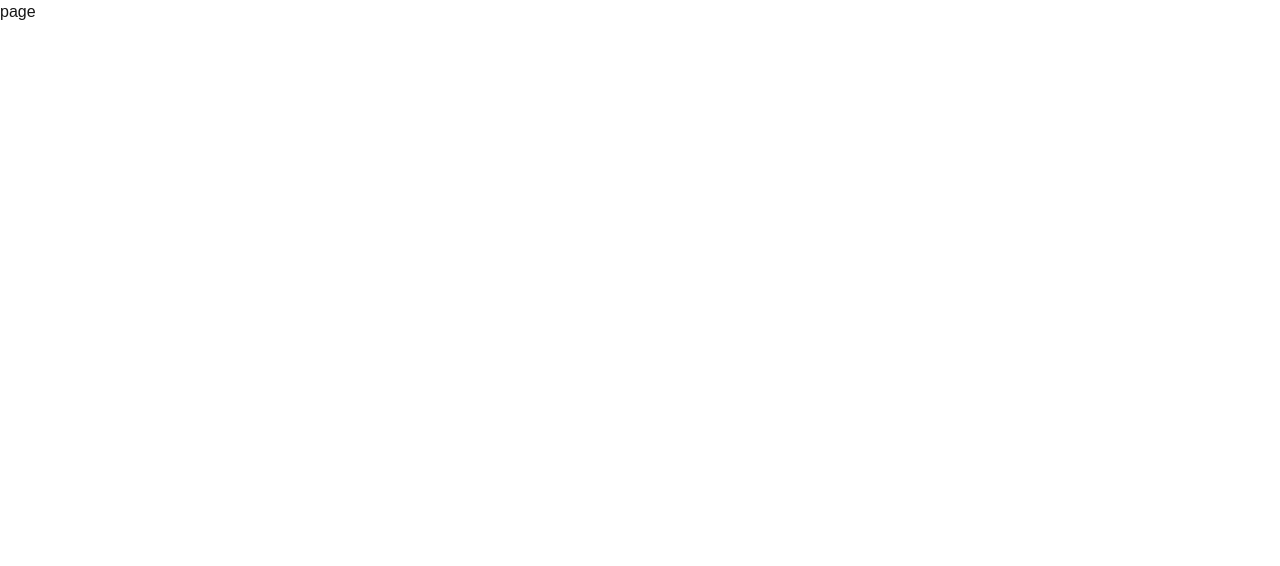
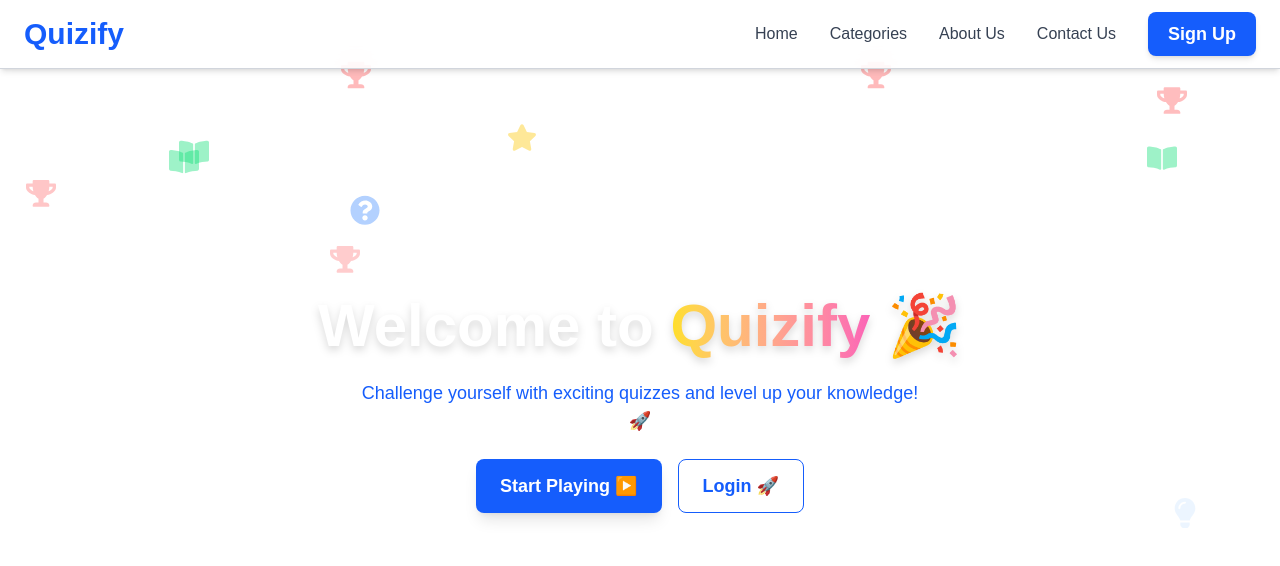
Before and after one commit to Guna-1527/final-quiz, a Next.js app: page / in a window 1280 px wide. Shown: the top 566 px of the page. Built offline with nearby package versions, Linux system fonts and the light colour scheme.

Commit message:
Adding navbar and hero sections

```diff
--- /dev/null
+++ b/src/app/components/Hero.tsx
@@ -0,0 +1,101 @@
+"use client";
+
+import { motion } from "framer-motion";
+import { useRouter } from "next/navigation";
+import { FaQuestionCircle, FaStar, FaLightbulb, FaTrophy, FaBookOpen } from "react-icons/fa";
+
+export default function Hero() {
+  const router = useRouter();
+
+  return (
+    <section className="relative w-full h-screen flex flex-col justify-center items-center bg-white overflow-hidden">
+      {/* Animated Falling Icons */}
+      <motion.div className="absolute inset-0 flex justify-center">
+        <FallingIcons />
+      </motion.div>
+
+      {/* Hero Text */}
+      <motion.h1
+        initial={{ opacity: 0, y: -50 }}
+        animate={{ opacity: 1, y: 0 }}
+        transition={{ duration: 1, ease: "easeOut" }}
+        className="text-6xl font-extrabold text-white text-center leading-tight drop-shadow-lg"
+      >
+        Welcome to <span className="bg-gradient-to-r from-yellow-300 to-pink-400 text-transparent bg-clip-text">Quizify</span> 🎉
+      </motion.h1>
+
+      {/* Subtext */}
+      <motion.p
+        initial={{ opacity: 0, y: 50 }}
+        animate={{ opacity: 1, y: 0 }}
+        transition={{ delay: 0.5, duration: 1, ease: "easeOut" }}
+        className="text-lg text-blue-600 mt-4 text-center max-w-xl"
+      >
+        Challenge yourself with exciting quizzes and level up your knowledge! 🚀
+      </motion.p>
+
+      {/* Buttons */}
+      <motion.div
+        initial={{ opacity: 0, y: 30 }}
+        animate={{ opacity: 1, y: 0 }}
+        transition={{ delay: 1, duration: 1, ease: "easeOut" }}
+        className="mt-6 flex gap-4"
+      >
+        <button
+          onClick={() => router.push("/auth/login")}
+          className="px-6 py-3 bg-blue-600 text-white font-semibold text-lg rounded-lg shadow-lg hover:bg-blue-700 transition cursor-pointer"
+        >
+          Start Playing ▶️
+        </button>
+        <button
+          onClick={() => router.push("/auth/login")}
+          className="px-6 py-3 border border-blue-600 text-blue-600 font-semibold text-lg rounded-lg hover:bg-blue-100 transition cursor-pointer"
+        >
+          Login 🚀
+        </button>
+      </motion.div>
+    </section>
+  );
+}
+
+// Animated Falling Icons
+function FallingIcons() {
+  const icons = [
+    <FaQuestionCircle size={30} className="text-blue-500" />,
+    <FaStar size={30} className="text-yellow-400" />,
+    <FaLightbulb size={30} className="text-blue-300" />,
+    <FaTrophy size={30} className="text-red-400" />,
+    <FaBookOpen size={30} className="text-green-400" />,
+  ];
+
+  return (
+    <div className="absolute w-full h-full pointer-events-none">
+      {Array(15)
+        .fill(0)
+        .map((_, index) => {
+          const randomX = Math.random() * 100; // Random X position
+          const randomDelay = Math.random() * 4; // Random start delay
+          const randomSize = Math.random() * 15 + 20; // Varying icon size
+          const randomDuration = Math.random() * 4 + 8; // Slower fall (8-12s)
+
+          return (
+            <motion.div
+              key={index}
+              className="absolute"
+              style={{ left: `${randomX}%`, top: "-5%" }}
+              initial={{ y: "-100vh", opacity: 1 }}
+              animate={{ y: "100vh", opacity: 0 }}
+              transition={{
+                duration: randomDuration,
+                delay: randomDelay,
+                repeat: Infinity,
+                ease: "easeOut",
+              }}
+            >
+              {icons[Math.floor(Math.random() * icons.length)]}
+            </motion.div>
+          );
+        })}
+    </div>
+  );
+}
--- /dev/null
+++ b/src/app/components/Navbar.tsx
@@ -0,0 +1,84 @@
+"use client";
+
+import Link from "next/link";
+import { useState } from "react";
+import { useRouter } from "next/navigation";
+import { FiMenu, FiX } from "react-icons/fi";
+
+const Navbar = () => {
+  const [menuOpen, setMenuOpen] = useState(false);
+  const router = useRouter();
+
+  const handleScroll = (e: React.MouseEvent<HTMLAnchorElement, MouseEvent>, sectionId: string) => {
+    e.preventDefault();
+    setMenuOpen(false); // Close menu on mobile
+
+    const section = document.getElementById(sectionId);
+    if (section) {
+      section.scrollIntoView({ behavior: "smooth" });
+    }
+  };
+
+  return (
+    <nav className="fixed top-0 w-full bg-white/80 backdrop-blur-lg shadow-md border-b border-gray-300 z-50">
+      <div className="max-w-[1300px] mx-auto flex justify-between items-center px-6 py-3">
+        {/* Logo */}
+        <h1 className="text-3xl font-extrabold text-blue-600 cursor-pointer hover:scale-105 transition"
+          onClick={() => router.push("/")}>
+          Quizify
+        </h1>
+
+        {/* Desktop Menu */}
+        <div className="hidden md:flex gap-8 items-center text-gray-700 font-medium">
+          <Link href="#" onClick={(e) => handleScroll(e, "hero")} className="hover:text-blue-600 transition">
+            Home
+          </Link>
+          <Link href="#" onClick={(e) => handleScroll(e, "categories")} className="hover:text-blue-600 transition">
+            Categories
+          </Link>
+          <Link href="#" onClick={(e) => handleScroll(e, "about")} className="hover:text-blue-600 transition">
+            About Us
+          </Link>
+          <Link href="#" onClick={(e) => handleScroll(e, "contact")} className="hover:text-blue-600 transition">
+            Contact Us
+          </Link>
+          <button
+            onClick={() => router.push("/auth/signup")}
+            className="px-5 py-2 text-lg bg-blue-600 text-white font-semibold rounded-lg shadow-md hover:bg-blue-700 transition">
+            Sign Up
+          </button>
+        </div>
+
+        {/* Mobile Menu Icon */}
+        <button className="md:hidden text-gray-700 text-2xl" onClick={() => setMenuOpen(!menuOpen)}>
+          {menuOpen ? <FiX /> : <FiMenu />}
+        </button>
+      </div>
+
+      {/* Mobile Menu Dropdown */}
+      {menuOpen && (
+        <div className="md:hidden absolute top-[60px] w-full bg-white shadow-md border-t border-gray-200 py-4 text-center">
+          <Link href="#" onClick={(e) => handleScroll(e, "hero")} className="block py-2 hover:text-blue-600 transition">
+            Home
+          </Link>
+          <Link href="#" onClick={(e) => handleScroll(e, "categories")} className="block py-2 hover:text-blue-600 transition">
+            Categories
+          </Link>
+          <Link href="#" onClick={(e) => handleScroll(e, "about")} className="block py-2 hover:text-blue-600 transition">
+            About Us
+          </Link>
+          <Link href="#" onClick={(e) => handleScroll(e, "contact")} className="block py-2 hover:text-blue-600 transition">
+            Contact Us
+          </Link>
+          <button
+            onClick={() => router.push("/auth/signup")}
+            className="mt-3 px-5 py-2 text-lg bg-blue-600 text-white font-semibold rounded-lg shadow-md hover:bg-blue-700 transition">
+            Sign Up
+          </button>
+        </div>
+      )}
+    </nav>
+  );
+};
+
+export default Navbar;
--- a/src/app/page.tsx
+++ b/src/app/page.tsx
@@ -1,8 +1,13 @@
 import React from 'react'
+import Navbar from './components/Navbar'
+import Hero from './components/Hero'
 
 const page = () => {
   return (
-    <div>page</div>
+    <div>
+      <Navbar />
+      <Hero />
+    </div>
   )
 }
 
```
Also changed, not shown: package.json (+7 -5 lines), 1 other file (tests, documents, lock files or other folders).
